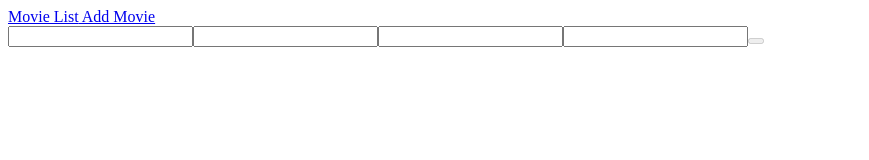
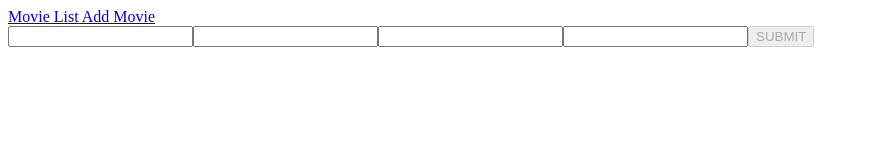
Before and after one commit to pshanthan/movie-list, an Angular app: page /add in a window 1280 px wide. Shown: the top 160 px of the page, without its empty margins (0-869 px from the left). Built offline with nearby package versions, Linux system fonts and the light colour scheme.

Commit message:
Oct 2, 2026, 8:16 PM

```diff
--- a/src/app/movie-form/movie-form.component.html
+++ b/src/app/movie-form/movie-form.component.html
@@ -3,5 +3,5 @@
   <input formControlName="director" />
   <input formControlName="rating" />
   <input formControlName="year" />
-  <button type="submit" [disabled]="movieForm.invalid"></button>
+  <button type="submit" [disabled]="movieForm.invalid">SUBMIT</button>
 </form>
```
